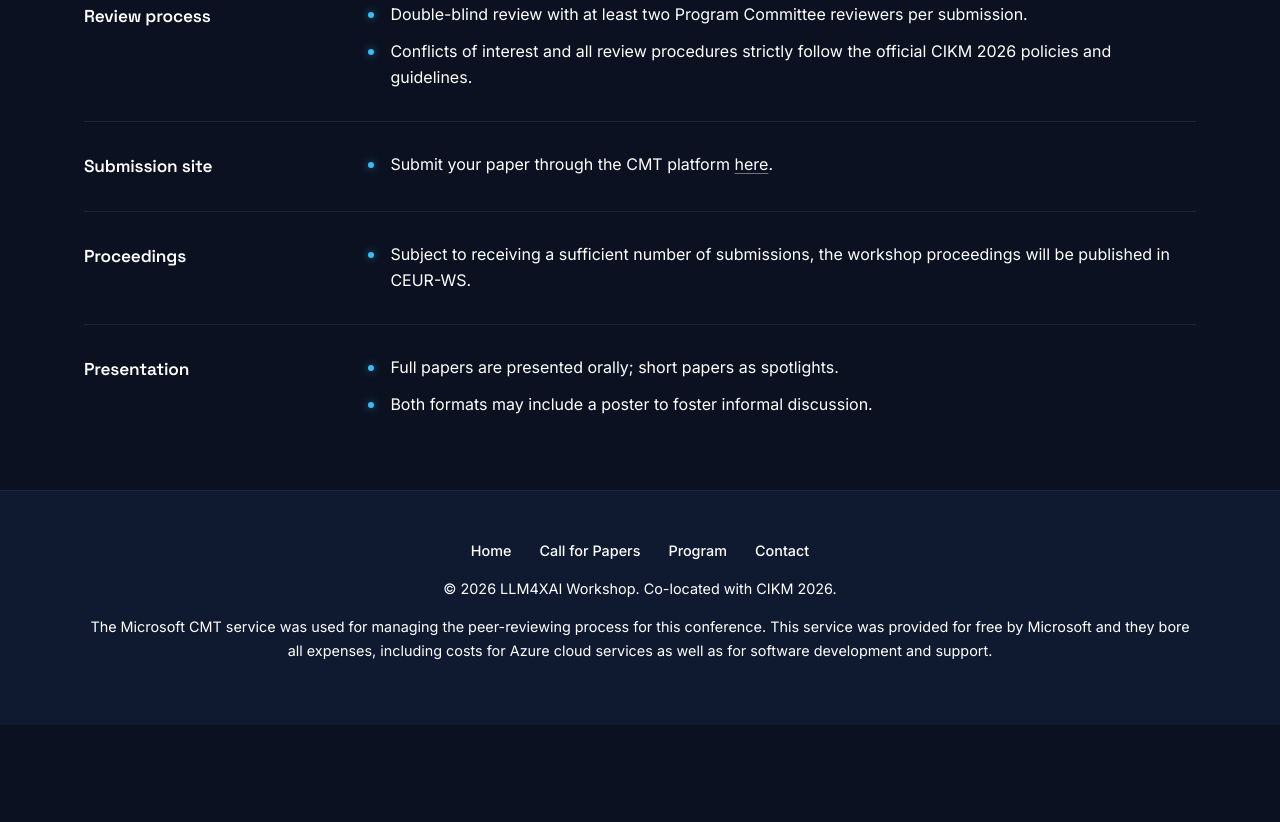
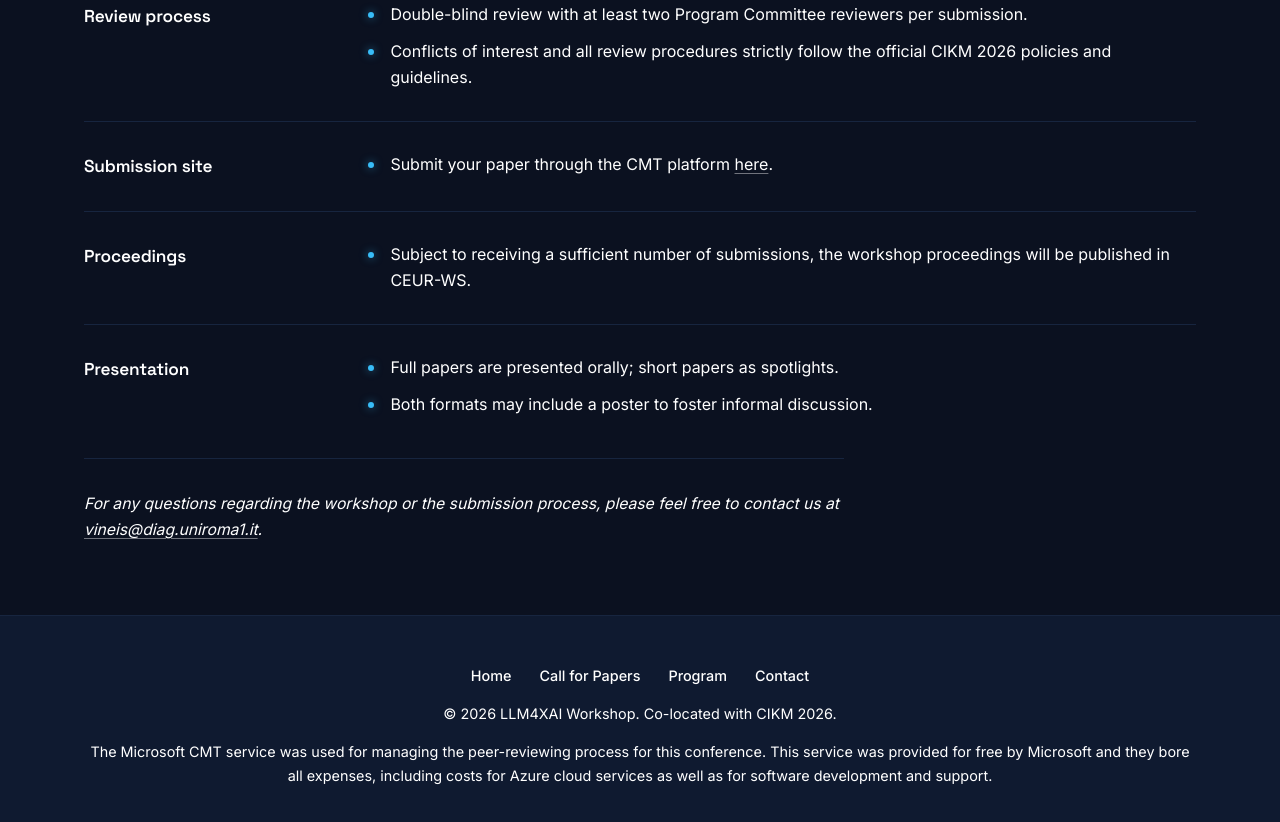
Before and after one commit to hercolelab/LLM4XAI, a plain HTML site: page call-for-papers.html in a window 1280 px wide. Shown: the part 2097-2919 px from the top of the page. Before the commit the page ends 2822 px from the top, so only its background shows below. Drawn offline with Linux system fonts and the light colour scheme.

Commit message:
Add contact information for workshop inquiries
Added a section note for contact information regarding the workshop.

```diff
--- a/call-for-papers.html
+++ b/call-for-papers.html
@@ -188,6 +188,9 @@
           </div>
         </div>
       </div>
+  <p class="section-note">
+    For any questions regarding the workshop or the submission process, please feel free to contact us at <a href="mailto:vineis@diag.uniroma1.it?subject=[LLM4XAI]">vineis@diag.uniroma1.it</a>.
+  </p>
 
     </div>
   </section>
```
